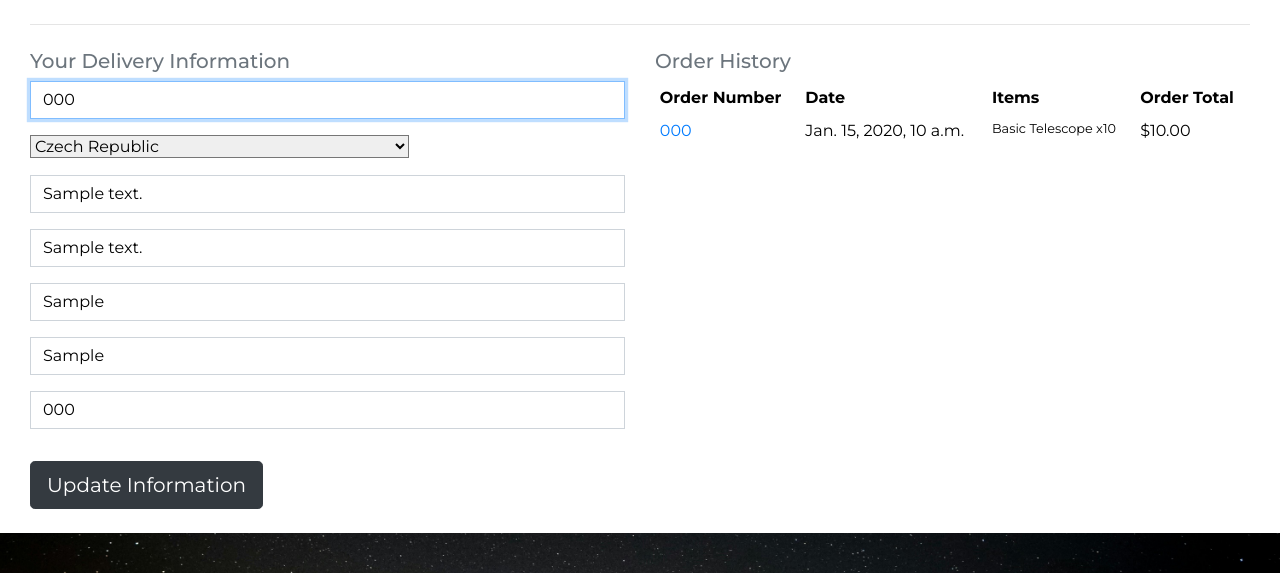
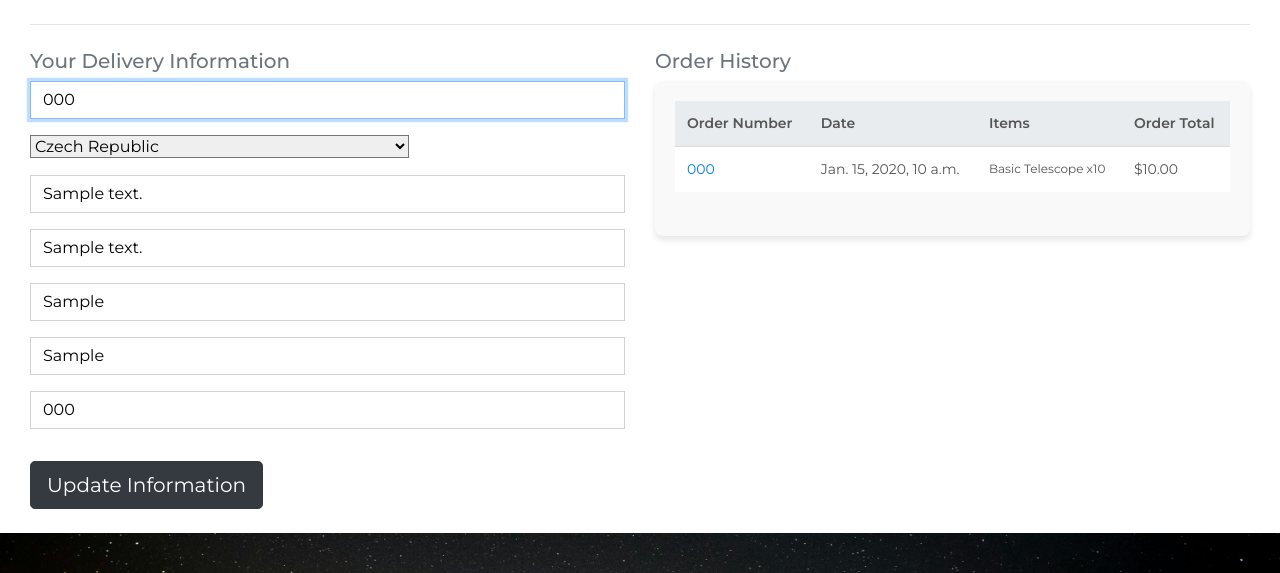
Before and after one commit to mahidaCodeTrained/observastore, a Django app: page /profile/ in a window 1280 px wide. Shown: the part 131-704 px from the top of the page. Run offline with Django 5.2, Linux system fonts and the light colour scheme; a user stored in the database is signed in; data comes from the database, SQL or seed files in the repository; tables that the repository leaves empty hold one stand-in row (values such as "Sample post"); some libraries are stand-ins or nearby versions.

Commit message:
Create profile.css styles only for profile

```diff
--- a/profiles/static/profiles/css/profile.css
+++ b/profiles/static/profiles/css/profile.css
@@ -14,3 +14,66 @@
 #id_default_country option:first-child {
     color: #aab7c4;
 }
+
+/* Order History Section Styling */
+.order-history-container {
+    background-color: #f9f9f9;
+    padding: 20px;
+    border-radius: 8px;
+    box-shadow: 0 4px 6px rgba(0, 0, 0, 0.1);
+    margin-bottom: 20px;
+    overflow-x: auto;
+}
+
+.order-history h2 {
+    font-size: 1.25rem;
+    font-weight: 600;
+    color: #333;
+    margin-bottom: 15px;
+}
+
+.table {
+    width: 100%;
+    margin-bottom: 0;
+    font-size: 0.875rem;
+    color: #555;
+    border-collapse: collapse;
+}
+
+.table th,
+.table td {
+    padding: 12px;
+    vertical-align: middle;
+    text-align: left;
+}
+
+.table th {
+    font-weight: 600;
+    background-color: #e9ecef;
+}
+
+.table td {
+    background-color: #ffffff;
+    border-top: 1px solid #ddd;
+}
+
+.table a {
+    text-decoration: none;
+    color: #007bff;
+}
+
+.table a:hover {
+    text-decoration: underline;
+}
+
+.table .list-unstyled {
+    margin-bottom: 0;
+}
+
+.table .small {
+    font-size: 0.75rem;
+}
+
+.table-responsive {
+    margin-bottom: 1.5rem;
+}
```
